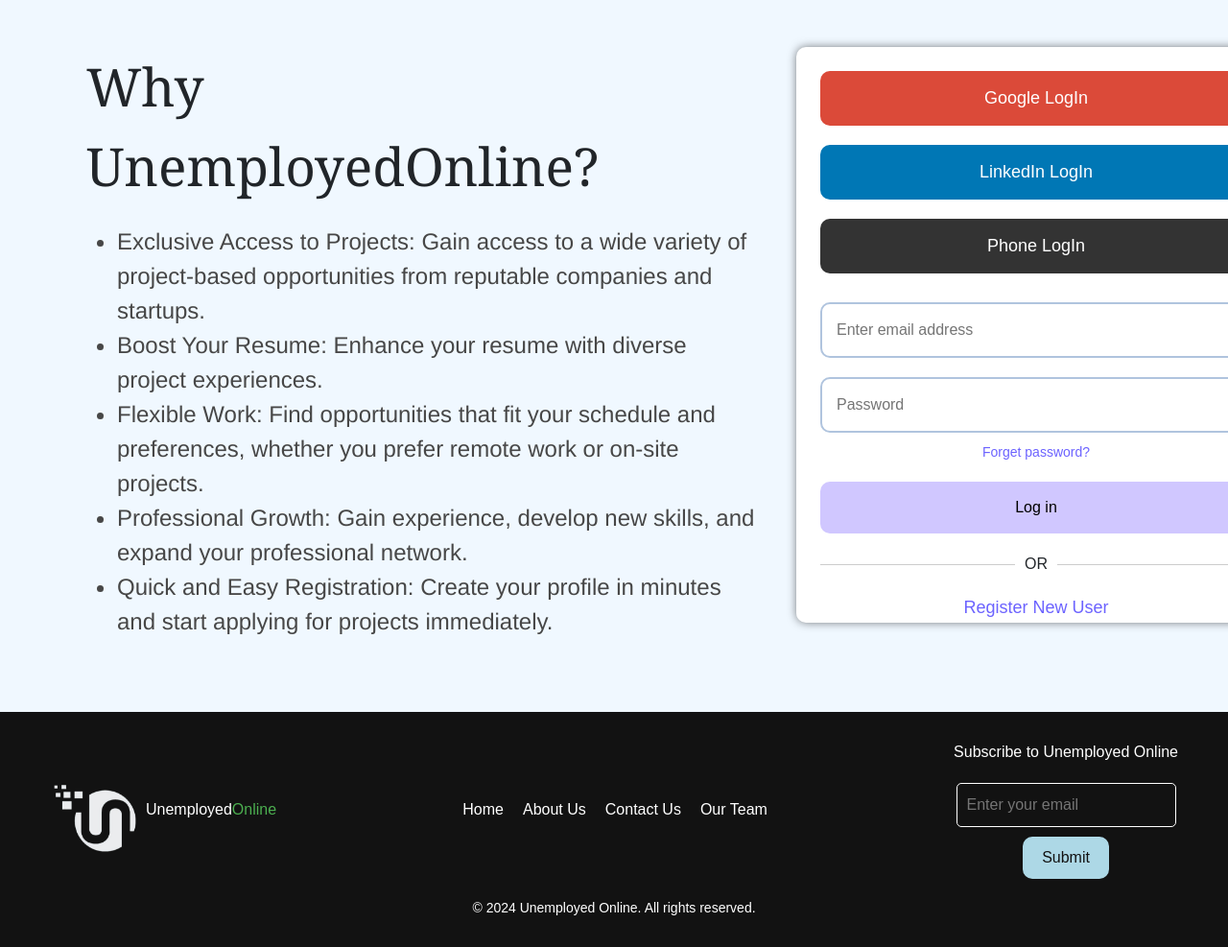
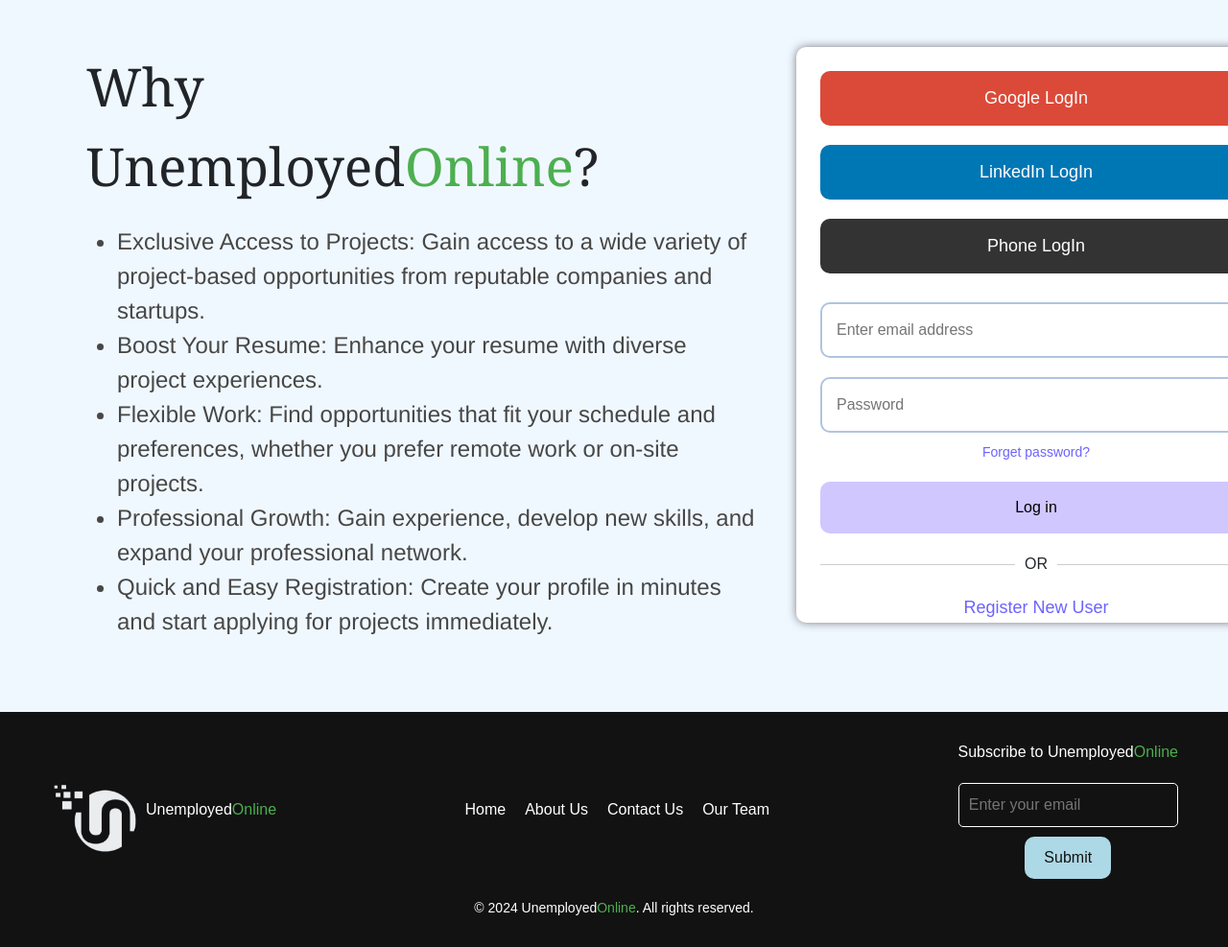
Before and after one commit to nitinsreevstv/unemployedOnline, a plain HTML site: page LogIn/Register.html in a window 1280 px wide. Shown: the part 120-1107 px from the top of the page at 96% size. Drawn offline with nearby package versions, Linux system fonts and the light colour scheme.

Commit message:
nothing just make code fix

```diff
--- a/LogIn/Register.html
+++ b/LogIn/Register.html
@@ -24,7 +24,7 @@
         <section class="first">
             <div class="left">
                 <div class="why">
-                    Why <br> Unemployed<span class="green">Online</span>?
+                    Why <br> Unemployed<span class="surname">Online</span>?
                 </div>
                 <div class="detailsWhy">
                         <ul>
@@ -69,13 +69,13 @@
                 <a href="../ourTeam.html">Our Team</a>
               </div>
               <div class="subscribe-form">
-                <label>Subscribe to Unemployed Online</label>
+                <label>Subscribe to <span class="name">Unemployed</span><span class="surname">Online</span></label>
                 <input type="email" placeholder="Enter your email">
                 <button type="submit">Submit</button>
               </div>
             </div>
             <div class="copyright">
-              &copy; 2024 Unemployed Online. All rights reserved.
+                &copy; 2024 <span class="name">Unemployed</span><span class="surname">Online</span>. All rights reserved.
             </div>
           </footer>
     </body>
```
Also changed, not shown: LogIn/contact-us.html (+2 -2 lines), ourTeam.html (+2 -2 lines).
